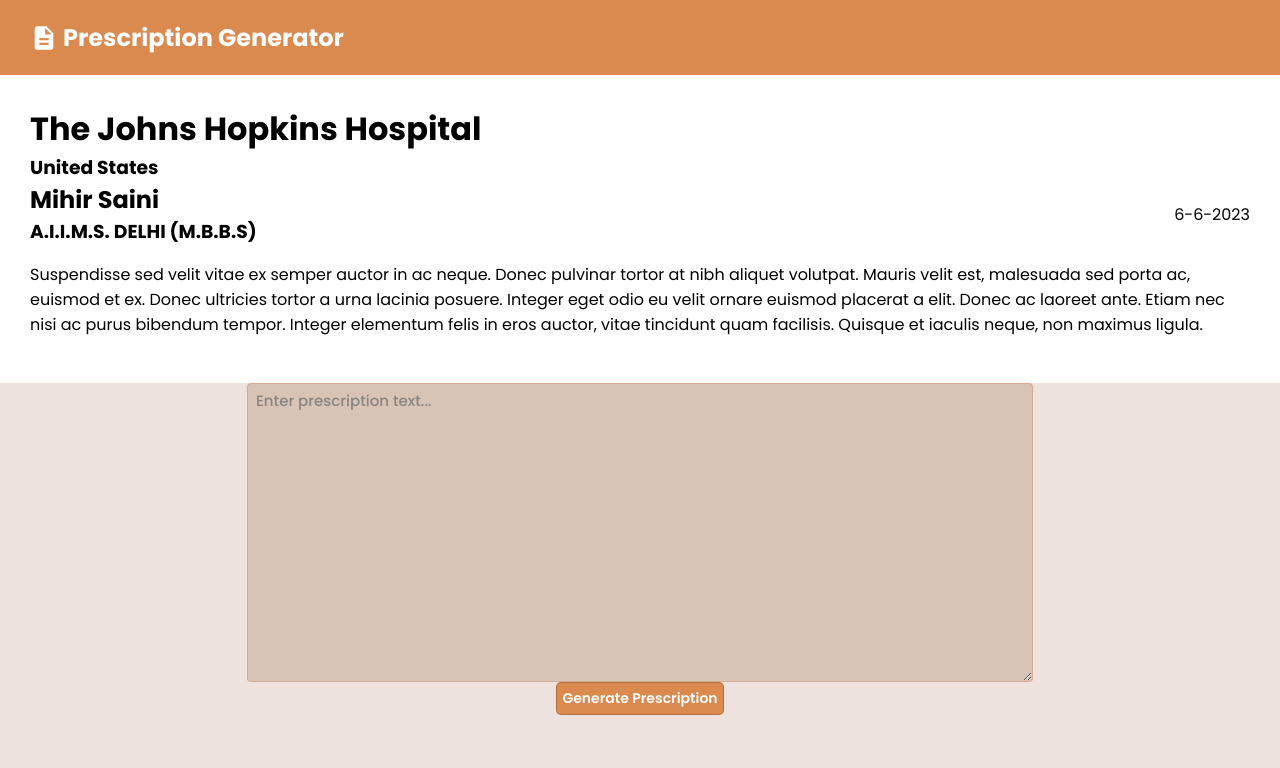
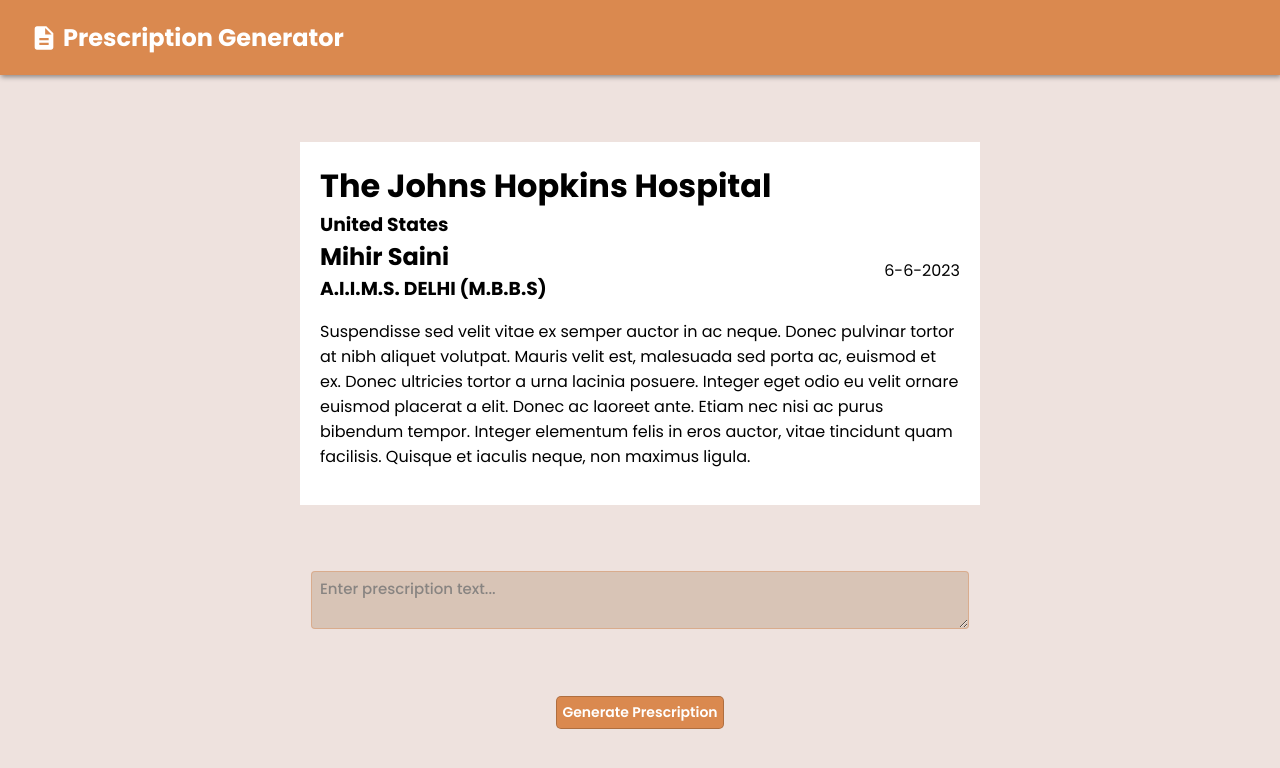
Before and after one commit to mihir224/prescription-generator, a React (Create React App) app: page / in a window 1280 px wide. Shown: the top 768 px of the page. Built offline with nearby package versions, Linux system fonts and the light colour scheme.

Commit message:
minor changes

```diff
--- a/src/App.css
+++ b/src/App.css
@@ -1,5 +1,4 @@
 .App{
   text-align: center;
   height: 100vh;
-
 }
--- a/src/styles/Input.css
+++ b/src/styles/Input.css
@@ -1,19 +1,28 @@
 #input{
-    height: 80%;
+    height: 90%;
     display: flex;
     flex-direction: column;
     align-items: center;
     justify-content: space-evenly;
+
+}
+#input-body{
+    display:flex;
+    height:80%;
+    gap:20px;
+    justify-content: space-evenly;
+    width: 96%;
+
 }
 #ta{
-    width: 60vw;
+    width: 50%;
     font-weight: 500;
     color: rgba(0, 0, 0, 0.8);
     font-size: 15px;
     padding:5px 8px 5px 8px;
     background-color: #D8C4B6;
     border-radius: 4px;
-    height: 60%;
+
     font-family: 'poppins';
     border: 1px solid #da894f67;
     text-align: justify;
@@ -43,13 +52,31 @@
 #prescription{
     text-align: left;
     background-color: white;
-    padding:30px;
+    padding:20px;
+    width: 50%;
+    overflow-y: scroll;
+
+
 }
+#title{
+    text-align: center;
 
+    text-decoration: underline;
+}
 #header{
     display: flex;
     align-items: center;
     justify-content: space-between;
+
+}
+#content{
+    text-align: justify;
+    font-family: 'Liu Jian Mao Cao';
+    font-size: 18px;
+}
+hr{
+    opacity:0.7;
+    width:100%
 }
 @media screen and (max-width:1000px) {
     #input{
```
